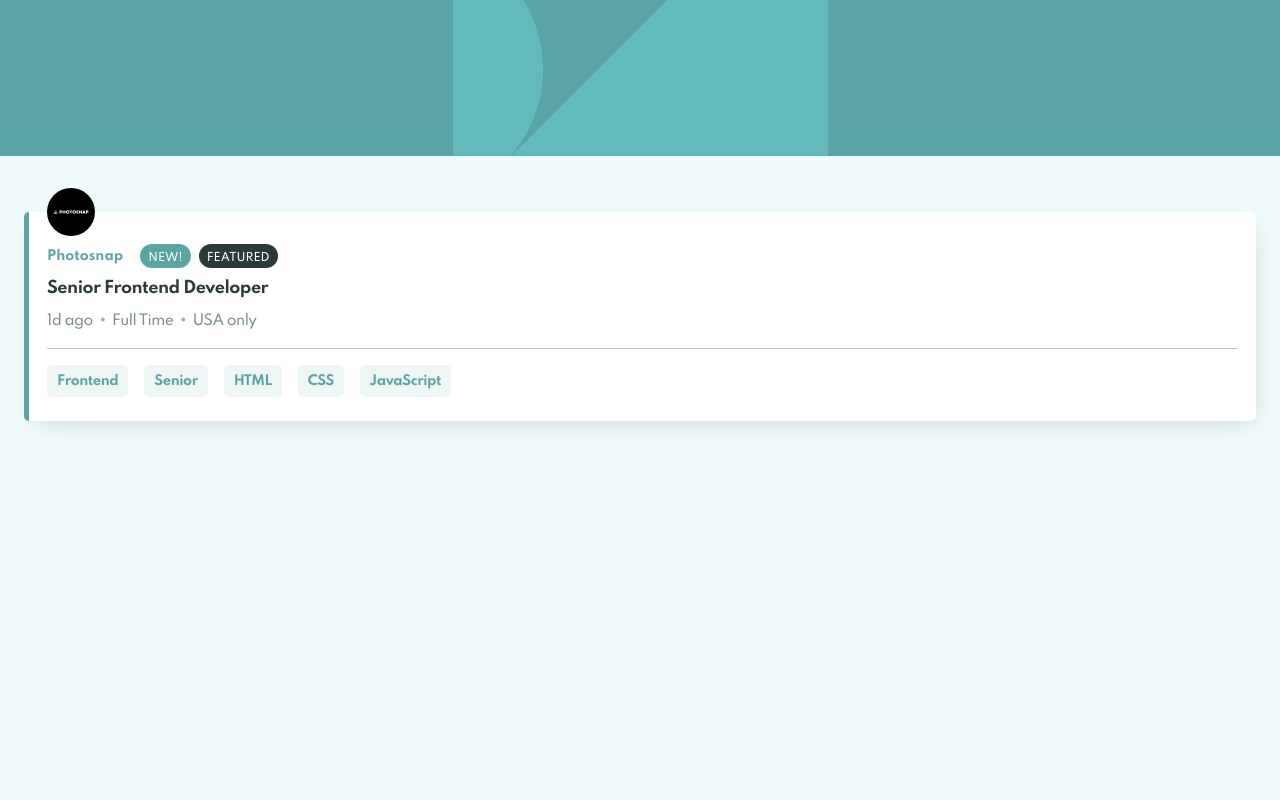
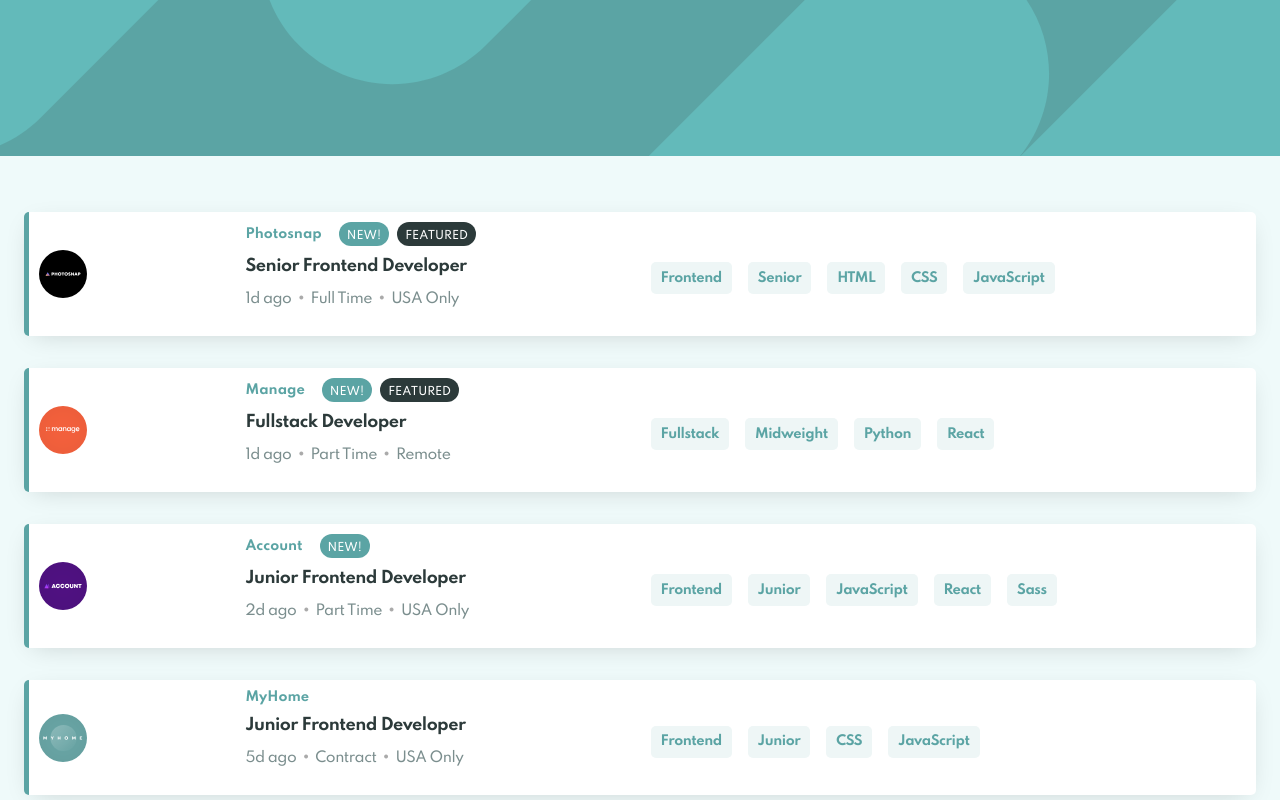
Before and after one commit to fayax555/job-listings, a Next.js app: page / in a window 1280 px wide. Shown: the top 800 px of the page. Built offline with nearby package versions, Linux system fonts and the light colour scheme.

Commit message:
filter logic

```diff
--- a/components/Card.tsx
+++ b/components/Card.tsx
@@ -1,27 +1,26 @@
 import Image from 'next/image'
 import styles from 'styles/Card.module.scss'
-import Tags from './Tags'
+import { Data } from 'types'
+import TagList from './TagList'
 
-interface Props {}
-
-const Card = () => {
+const Card = (d: Data) => {
   return (
-    <article className={styles.card}>
+    <article className={`${styles.card} /*${styles.border_none}*/`}>
       <div className={styles.image}>
-        <Image src='/images/photosnap.svg' layout='fill' alt='' />
+        <Image src={d.logo} layout='fill' alt='' />
       </div>
       <div className={styles.first}>
-        <p>Photosnap</p>
-        <p>NEW!</p>
-        <p>FEATURED</p>
+        <p>{d.company}</p>
+        {d.new && <p>NEW!</p>}
+        {d.featured && <p>FEATURED</p>}
       </div>
-      <h2>Senior Frontend Developer</h2>
+      <h2>{d.position}</h2>
       <div className={styles.info}>
-        <p>1d ago</p>
-        <p>Full Time</p>
-        <p>USA only</p>
+        <p>{d.postedAt}</p>
+        <p>{d.contract}</p>
+        <p>{d.location}</p>
       </div>
-      <Tags />
+      <TagList tags={[d.role, d.level, ...d.languages, ...d.tools]} />
     </article>
   )
 }
--- /dev/null
+++ b/components/TagList.tsx
@@ -0,0 +1,17 @@
+import styles from 'styles/TagList.module.scss'
+
+interface Props {
+  tags: string[]
+}
+
+const TagList = ({ tags }: Props) => {
+  return (
+    <ul className={styles.tags}>
+      {tags.map((item) => (
+        <li key={item}>{item}</li>
+      ))}
+    </ul>
+  )
+}
+
+export default TagList
--- a/components/Tags.tsx
+++ /dev/null
@@ -1,17 +0,0 @@
-import styles from 'styles/Tags.module.scss'
-
-interface Props {}
-
-const Tags = () => {
-  return (
-    <ul className={styles.tags}>
-      <li>Frontend</li>
-      <li>Senior</li>
-      <li>HTML</li>
-      <li>CSS</li>
-      <li>JavaScript</li>
-    </ul>
-  )
-}
-
-export default Tags
--- a/pages/index.tsx
+++ b/pages/index.tsx
@@ -1,9 +1,20 @@
-import Card from 'components/Card'
 import type { NextPage } from 'next'
 import Head from 'next/head'
+import Card from 'components/Card'
+import { data } from 'data'
 import styles from 'styles/Home.module.scss'
 
 const Home: NextPage = () => {
+  const filterTags = ['JavaScript', 'CSS'].sort()
+
+  const filteredData = data.filter((d) => {
+    const tags = [d.role, d.level, ...d.languages, ...d.tools]
+    const commonTags = tags.filter((tag) => filterTags.includes(tag)).sort()
+    return JSON.stringify(commonTags) === JSON.stringify(filterTags)
+  })
+
+  console.log(filteredData)
+
   return (
     <>
       <Head>
@@ -15,7 +26,9 @@ const Home: NextPage = () => {
         <h1 className='visually-hidden'>Job Listings</h1>
       </header>
       <main className={styles.main}>
-        <Card />
+        {data.map((d) => (
+          <Card key={d.id} {...d} />
+        ))}
       </main>
     </>
   )
--- a/styles/Card.module.scss
+++ b/styles/Card.module.scss
@@ -8,7 +8,7 @@
   gap: 8px;
   border-left: $primary 5.5px solid;
   border-radius: 5px;
-  box-shadow: 4px 8px 25px -10px rgba(0, 0, 0, 0.18);
+  box-shadow: $shadow;
 
   h2 {
     color: $very-dark-grayish-cyan;
@@ -84,3 +84,30 @@
     }
   }
 }
+
+.border_none {
+  border-left: rgba(0, 0, 0, 0) 5.5px solid;
+}
+
+@media (min-width: 800px) {
+  .card {
+    display: grid;
+    grid-template-columns: 1fr 2fr 3fr;
+    align-items: center;
+    padding: 10px;
+
+    h2 {
+      grid-column: 2;
+    }
+  }
+
+  .image {
+    grid-row: 1 / span 3;
+    margin-top: revert;
+  }
+
+  .info {
+    border: none;
+    grid-column: 2;
+  }
+}
--- a/styles/Home.module.scss
+++ b/styles/Home.module.scss
@@ -8,3 +8,10 @@
 .main {
   padding: 24px;
 }
+
+@media (min-width: 800px) {
+  .header {
+    background: $primary url('/images/bg-header-desktop.svg') no-repeat center
+      center;
+  }
+}
--- a/styles/Tags.module.scss
+++ b/styles/TagList.module.scss
@@ -17,3 +17,10 @@
     letter-spacing: -0.035em;
   }
 }
+
+@media (min-width: 800px) {
+  .tags {
+    grid-row: 1 / span 3;
+    grid-column: 3;
+  }
+}
--- a/styles/_variables.scss
+++ b/styles/_variables.scss
@@ -3,6 +3,7 @@ $light-grayish-cyan-bg: hsl(180, 52%, 96%);
 $light-grayish-cyan-filter: hsl(180, 31%, 95%);
 $dark-grayish-cyan: hsl(180, 8%, 52%);
 $very-dark-grayish-cyan: hsl(180, 14%, 20%);
+$shadow: 0px 6px 25px -9px rgba(0, 0, 0, 0.18);
 
 @function rem($value) {
   @return calc($value / 16) + rem;
```
Also changed, not shown: components/FilterList.tsx (added, +7 -0 lines), components/List.tsx (deleted, +0 -10 lines).
